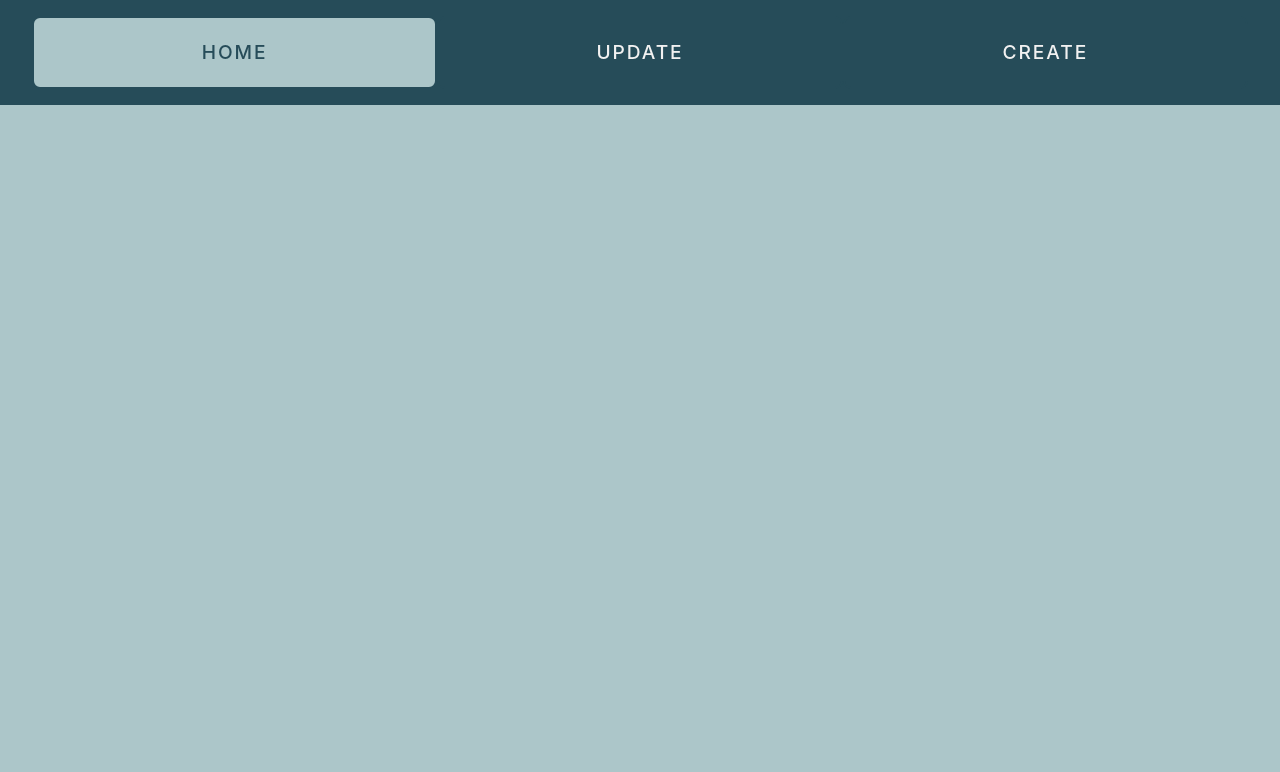
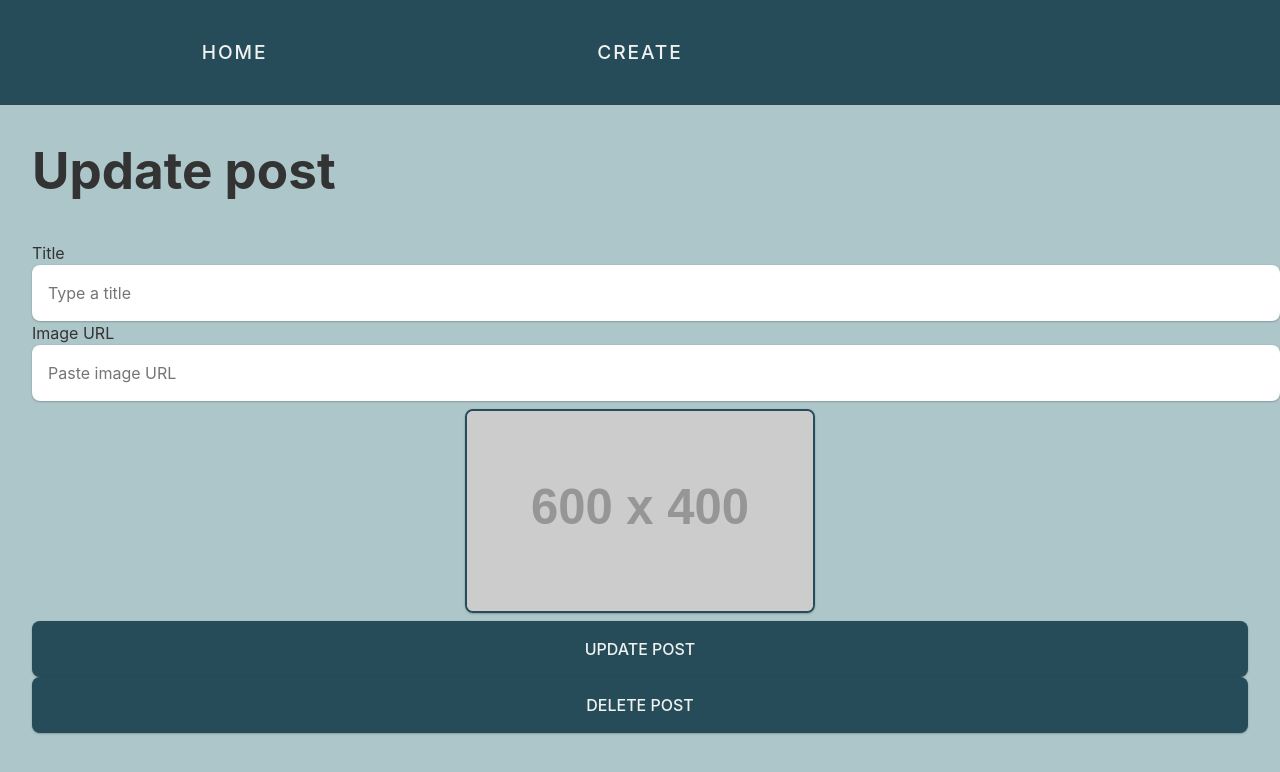
Before and after one commit to imhp1721/firebase-first-project, a React (Vite) app: page /posts/1 in a window 1280 px wide. Before the commit this address led to /. Shown: the top 772 px of the page. Built offline with nearby package versions, Linux system fonts and the light colour scheme; no server answers.

Commit message:
part 6 + 7 done

```diff
--- a/src/App.jsx
+++ b/src/App.jsx
@@ -6,17 +6,15 @@ import CreatePage from "./pages/CreatePage";
 
 function App() {
     return (
-        <>
+            <main>
             <NavBar />
-            <main>
                 <Routes>
                     <Route path="/" element={<HomePage />} />
-                    <Route path="/update" element={<UpdatePage />} />
                     <Route path="/create" element={<CreatePage />} />
+                    <Route path="/posts/:postId" element={<UpdatePage />} />
                     <Route path="*" element={<Navigate to="/" />} />
                 </Routes>
             </main>
-        </>
     );
 }
 
--- a/src/components/NavBar.jsx
+++ b/src/components/NavBar.jsx
@@ -2,10 +2,9 @@ import { NavLink } from "react-router-dom";
 
 export default function NavBar() {
     return (
-        <nav>
-            <NavLink to="/">Home</NavLink>
-            <NavLink to="/update">Update</NavLink>
-            <NavLink to="/create">Create</NavLink>
-        </nav>
+      <nav>
+        <NavLink to="/">Home</NavLink>
+        <NavLink to="/create">Create</NavLink>
+      </nav>
     );
 }
--- a/src/components/Post.jsx
+++ b/src/components/Post.jsx
@@ -1,8 +1,18 @@
+import { useNavigate } from "react-router-dom";
 import UserAvatar from "./UserAvatar";
 
-export default function Post({post}) { //{} used to omit props.post.uid but only post.uid
+export default function Post({post}) {
+  const navigate = useNavigate();
+  //{} used to omit props.post.uid but only post.uid
+  /**
+   * handleClick is called when user clicks on the Article (Post)
+   */
+  function handleClick() {
+    navigate(`posts/${post.id}`);
+  }
+
   return (
-    <article className="user-card">
+    <article className="user-card" onClick={handleClick}>
       <UserAvatar uid={post.uid} />
       <img src={post.image} alt={post.caption} />
       <h2>{post.caption}</h2>
--- /dev/null
+++ b/src/components/PostForm.jsx
@@ -0,0 +1,69 @@
+import { useNavigate } from "react-router-dom";
+import { useState } from "react";
+
+export default function PostForm() {
+
+    const [caption, setCaption] = useState("");
+    const [image, setImage] = useState("");
+
+    const navigate = useNavigate();
+
+    async function handleSubmit(event) {
+      event.preventDefault();
+
+      const newPost = {
+        uid: "fTs84KRoYw5pRZEWCq2Z", //default user id added
+        caption,
+        image,
+      };
+
+      const url =
+        "https://fir-first-project-dd653-default-rtdb.europe-west1.firebasedatabase.app/posts.json";
+      const response = await fetch(url, {
+        method: "POST",
+        body: JSON.stringify(newPost),
+      });
+
+      if (response.ok) {
+        navigate("/");
+      } else {
+        console.error("Failed to create new post"); //error makes it red in the console
+      }
+    }
+
+    return (
+      <form onSubmit={handleSubmit}>
+        <label htmlFor="caption">Title</label>
+        <input
+          id="caption"
+          type="text"
+          value={caption}
+          placeholder="Type a title"
+          onChange={(e) => setCaption(e.target.value)}
+        />
+        <label htmlFor="image">Image URL</label>
+        <input
+          id="image"
+          type="url"
+          value={image}
+          placeholder="Paste image URL"
+          onChange={(e) => setImage(e.target.value)}
+        />
+        <img
+          id="image-preview"
+          className="image-preview"
+          src={
+            image
+              ? image
+              : "https://placehold.co/600x400?text=Paste+an+image+URL"
+          }
+          alt="Preview"
+          onError={(e) =>
+            (e.target.src =
+              "https://placehold.co/600x400?text=Error+loading+image")
+          }
+        />
+        <button type="submit">SAVE</button>
+      </form>
+    );
+}
--- a/src/pages/CreatePage.jsx
+++ b/src/pages/CreatePage.jsx
@@ -1,71 +1,11 @@
-import { useState } from "react";
-import { useNavigate } from "react-router-dom";
+import PostForm from "../components/PostForm";
 
 export default function CreatePage() {
-  const [caption, setCaption] = useState("");
-  const [image, setImage] = useState("");
-
-  const navigate = useNavigate();
-
-  async function handleSubmit(event) {
-    event.preventDefault();
-
-    const newPost = {
-      uid: "fTs84KRoYw5pRZEWCq2Z", //default user id added
-      caption,
-      image,
-    };
-
-    const url =
-      "https://fir-first-project-dd653-default-rtdb.europe-west1.firebasedatabase.app/posts.json";
-    const response = await fetch(url, {
-      method: "POST",
-      body: JSON.stringify(newPost),
-    });
-
-    if (response.ok) {
-      navigate("/");
-    } else {
-      console.error("Failed to create new post"); //error makes it red in the console
-    }
-  }
 
   return (
     <section className="page">
       <h1>Create new post</h1>
-      <form onSubmit={handleSubmit}>
-        <label htmlFor="caption">Title</label>
-        <input
-          id="caption"
-          type="text"
-          value={caption}
-          placeholder="Type a title"
-          onChange={(e) => setCaption(e.target.value)}
-        />
-        <label htmlFor="image">Image URL</label>
-        <input
-          id="image"
-          type="url"
-          value={image}
-          placeholder="Paste image URL"
-          onChange={(e) => setImage(e.target.value)}
-        />
-        <img
-          id="image-preview"
-          className="image-preview"
-          src={
-            image
-              ? image
-              : "https://placehold.co/600x400?text=Paste+an+image+URL"
-          }
-          alt="Preview"
-          onError={(e) =>
-            (e.target.src =
-              "https://placehold.co/600x400?text=Error+loading+image")
-          }
-        />
-        <button type="submit">ADD POST</button>
-      </form>
+      <PostForm/>
     </section>
   );
 }
--- a/src/pages/UpdatePage.jsx
+++ b/src/pages/UpdatePage.jsx
@@ -1,8 +1,99 @@
+import { useState, useEffect } from "react";
+import { useNavigate, useParams } from "react-router-dom";
+
 export default function UpdatePage() {
-    return (
-        <section className="page">
-            <h1>About Page</h1>
-            <p>Who we are and what we do 🤷🏼‍♂️</p>
-        </section>
-    );
+  const navigate = useNavigate();
+  const [post, setPost] = useState({});
+  const [caption, setCaption] = useState("");
+  const [image, setImage] = useState("");
+  const params = useParams();
+  const url = `https://fir-first-project-dd653-default-rtdb.europe-west1.firebasedatabase.app/posts/${params.postId}.json`;
+
+  useEffect(() => {
+    async function getPost() {
+      const response = await fetch(url);
+      const data = await response.json();
+      console.log(data);
+      setPost(data);
+      setCaption(post.caption);
+      setImage(post.image);
+    }
+
+    getPost();
+  }, [post.caption, post.image, url]);
+
+  async function handleSubmit(event) {
+    event.preventDefault();
+
+    const postToUpdate = {
+      uid: post.uid,
+      caption,
+      image,
+    };
+
+    const response = await fetch(url, {
+      method: "PUT",
+      body: JSON.stringify(postToUpdate),
+    });
+
+    if (response.ok) {
+      navigate("/");
+    } else {
+      console.error("Failed to update post"); //error makes it red in the console
+    }
+  }
+
+  async function deletePost(event) {
+    event.preventDefault();
+    const response = await fetch(url, {
+      method: "DELETE",
+    });
+    if (response.ok) {
+      navigate("/");
+    } else {
+      console.error("Failed to delete post"); //error makes it red in the console
+    }
+  }
+
+  return (
+    <section className="page">
+      <h1>Update post</h1>
+      <form onSubmit={handleSubmit}>
+        <label htmlFor="caption">Title</label>
+        <input
+          id="caption"
+          type="text"
+          value={caption}
+          placeholder="Type a title"
+          onChange={(e) => setCaption(e.target.value)}
+        />
+        <label htmlFor="image">Image URL</label>
+        <input
+          id="image"
+          type="url"
+          value={image}
+          placeholder="Paste image URL"
+          onChange={(e) => setImage(e.target.value)}
+        />
+        <img
+          id="image-preview"
+          className="image-preview"
+          src={
+            image
+              ? image
+              : "https://placehold.co/600x400?text=Paste+an+image+URL"
+          }
+          alt="Preview"
+          onError={(e) =>
+            (e.target.src =
+              "https://placehold.co/600x400?text=Error+loading+image")
+          }
+        />
+        <button type="submit">UPDATE POST</button>
+      </form>
+      <button onClick={deletePost} type="delete">
+        DELETE POST
+      </button>
+    </section>
+  );
 }
```
